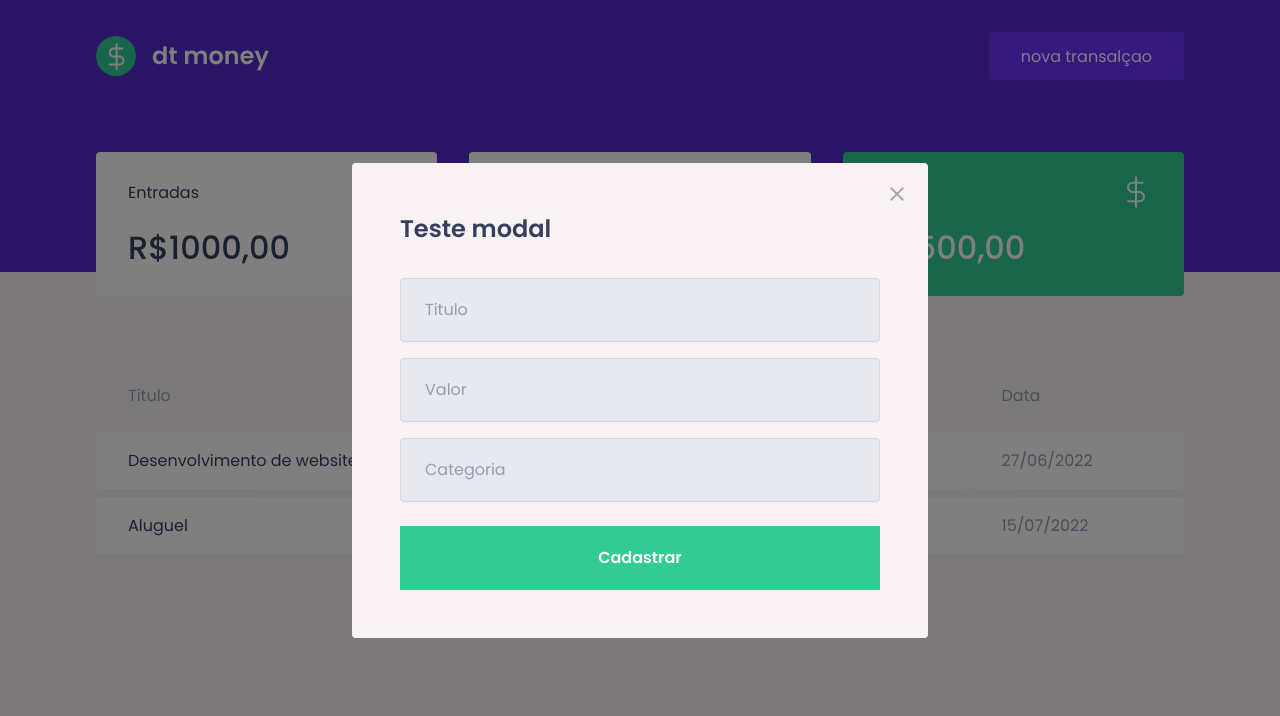
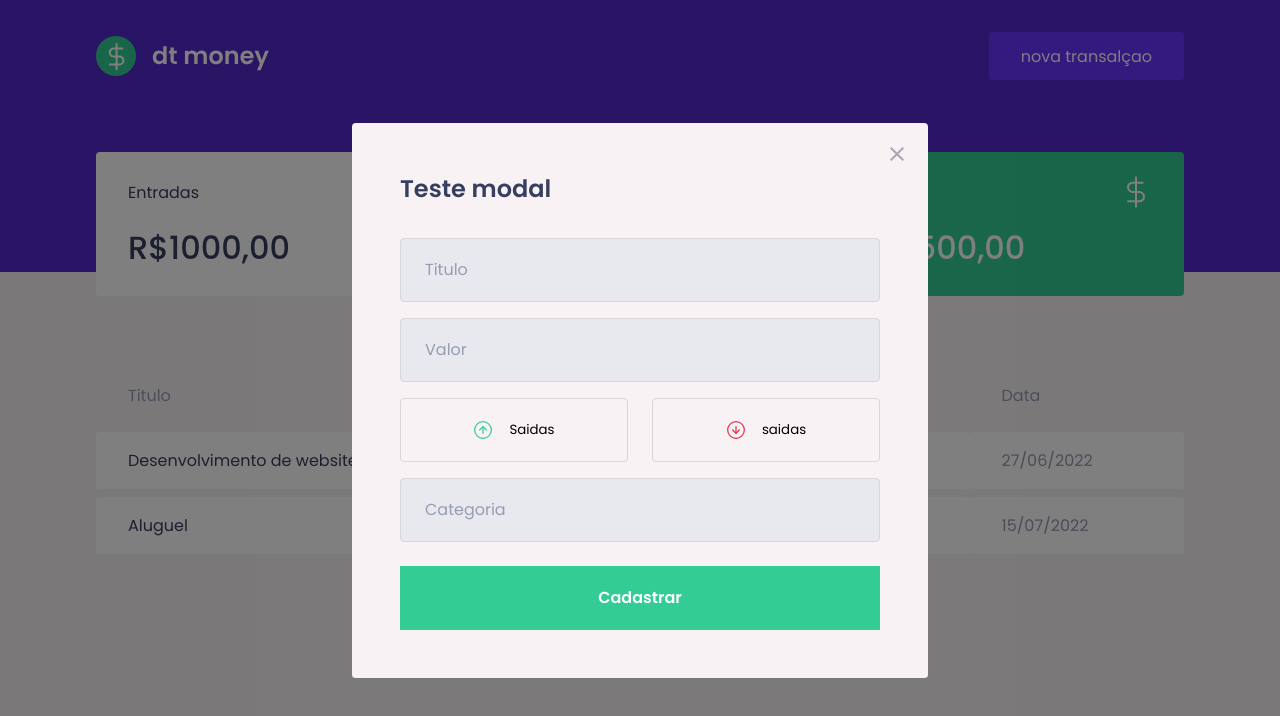
Before and after one commit to flavioanalistadesistema/fsmoney, a React (Create React App) app: page / in a window 1280 px wide. Both pictures are taken after a click on the button "nova transalçao". Shown: the top 716 px of the page. Built offline with nearby package versions, Linux system fonts and the light colour scheme; no server answers; what miragejs would draw is missing.

Commit message:
feat: Criando botões de tipo

```diff
--- a/src/components/NewTransactionModal/index.tsx
+++ b/src/components/NewTransactionModal/index.tsx
@@ -1,6 +1,8 @@
 import Modal from "react-modal"
-import { Container } from "./styles"
+import { Container, TransactionTypeContainer } from "./styles"
 import closeImg from '../../assets/close.svg'
+import outcome from '../../assets/outcome.svg'
+import income from '../../assets/income.svg'
 
 interface NewTransactionModalProps {
     isOpenModal: boolean,
@@ -34,7 +36,21 @@
                     type="number"
                     placeholder="Valor"
                 />
+                <TransactionTypeContainer>
+                    <button
+                        type="button"
+                    >
+                        <img src={income} alt="entrada" />
+                        <span>Saidas</span>
+                    </button>
+                    <button
+                        type="button"
+                    >
+                        <img src={outcome} alt="saidas" />
+                        <span>saidas</span>
+                    </button>
 
+                </TransactionTypeContainer>
                 <input
                     placeholder="Categoria"
                 />
--- a/src/components/NewTransactionModal/styles.ts
+++ b/src/components/NewTransactionModal/styles.ts
@@ -1,4 +1,5 @@
 import styled from "styled-components";
+import { darken } from "polished"
 
 export const Container = styled.form`
 	h2 {
@@ -12,8 +13,8 @@
 		padding: 0 1.5rem;
 		height: 4rem;
 		border-radius: 0.25rem;
-		border: 1px solid var(--border-modal);
-		background: var(--background-modal);
+		border: 1px solid var(--input-border-modal);
+		background: var(--input-background-modal);
 
 		font-weight: 400;
 		font-size: 1rem;
@@ -28,11 +29,11 @@
 		}
 	}
 
-	button {
+	button[type="submit"] {
 		width: 100%;
 		height: 4rem;
 		background: var(--green);
-		color: #fff;
+		color: var(--white);
 		border-radius: 0.2 5rem;
 		border: 0;
 		margin-top: 1.5rem;
@@ -46,3 +47,41 @@
 		}
 	}
 `;
+
+export const TransactionTypeContainer = styled.div`
+	margin: 1rem 0;
+	display: grid;
+	grid-template-columns: 1fr 1fr;
+	gap: 01.5rem;
+
+	button {
+		height: 4rem;
+		border: 1px solid #d7d7d7;
+		border-radius: 0.25rem;
+
+		background: transparent;
+
+		display: flex;
+		align-items: center;
+		justify-content: center;
+
+		transition: border-color 0.2s;
+
+		&:hover {
+			border-color: ${darken(0.1, '#d7d7d7')};
+		}
+
+		img {
+			width: 20px;
+			height: 20px;
+		}
+
+		span {
+			display: inline-block;
+			margin-left: 1rem;
+			font-size: var(--text-title);
+		}
+
+
+	}
+`
--- a/src/styles/global.ts
+++ b/src/styles/global.ts
@@ -3,11 +3,12 @@
 export const GlobalStyle = createGlobalStyle`
     :root {
         --background: #f8f2f5;
-        --background-modal: #e7e9ee;
+        --input-background-modal: #e7e9ee;
 
-        --border-modal: #d7d7d7;
+        --input-border-modal: #d7d7d7;
 
         --red: #e52e4d;
+        --white: #ffffff;
 
         --blue: #5429CC;
         --blue-light: #6933ff;
```
Also changed, not shown: 1 other file (tests, documents, lock files or other folders).
